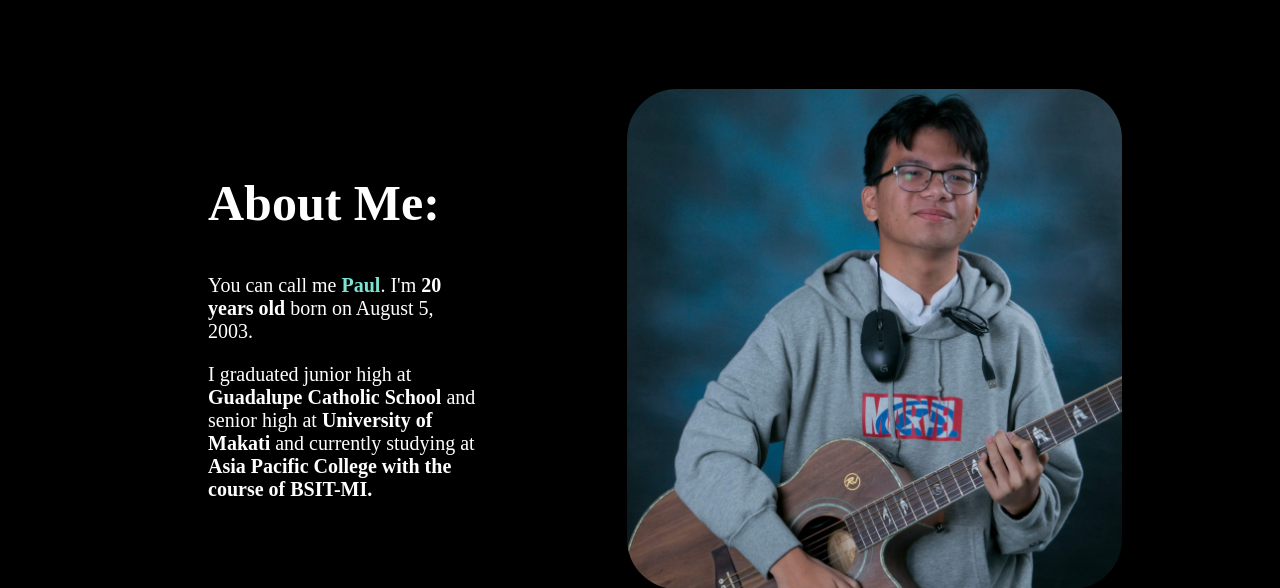
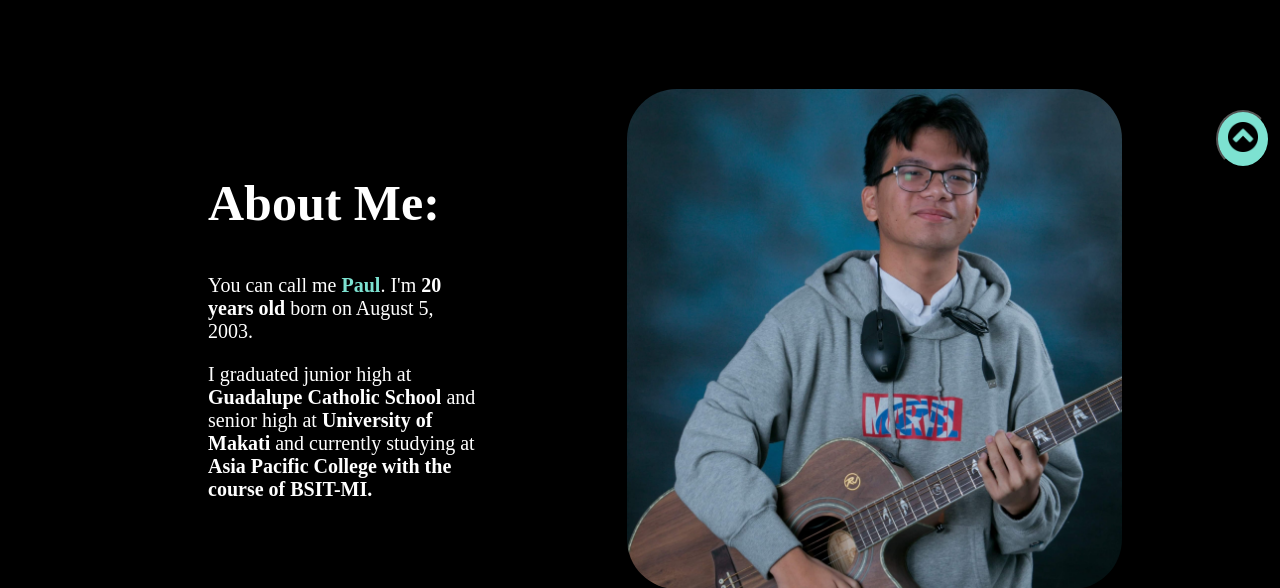
Before and after one commit to plsaballo08/lab2, a PHP site: page / in a window 1280 px wide. Shown: the part 622-1210 px from the top of the page. Run offline with PHP 8.4, Linux system fonts and the light colour scheme; some libraries are stand-ins or nearby versions.

Commit message:
Lesson 22 & 23 - HTML & Browser Dom

```diff
--- a/week5/index.html
+++ b/week5/index.html
@@ -10,11 +10,13 @@
     <script src="about.js"></script>
     <script src="introHeader.js"></script>
     <script src="hobMusic.js"></script>
+
 </head>
 
 <p id="personalWebsite"></p>
 
 <body>
+
     <!-- Profile Information -->
     <div class="container">
         <div id="intro">
@@ -76,7 +78,7 @@
                 <img class="imgRound" src="Images/pic.jpg" alt="Profile" height="500">
             </div>
         </div>
-        <div class="quote" id = "quote">
+        <div class="quote" id="quote">
             <script>
                 class AuthorName {
                     constructor(fname, lname) {
@@ -181,7 +183,16 @@
 
 
         </div>
+        <button class="back-button" onclick="goBack()">
+            <img src="Images/up-button.png" alt="Back" width="30" height="30">
+        </button>
 
+        <script>
+            function goBack() {
+                // Scroll to the top of the page
+                window.scrollTo(0, 0);
+            }
+        </script>
 
 </body>
 
--- a/week5/style.css
+++ b/week5/style.css
@@ -193,3 +193,18 @@ color: #000000;
 font-size: 30px;
 
 }
+
+.back-button {
+    position: fixed;
+    bottom: 10px;
+    right: 10px;
+    background-color: #7DE2D1;
+    padding: 10px;
+    border-radius: 75%;
+    cursor: pointer;
+}
+
+.back-button:hover{
+    background-color: whitesmoke;
+    cursor: pointer;
+    }
```
Also changed, not shown: week5/Images/up-button.png (added).
